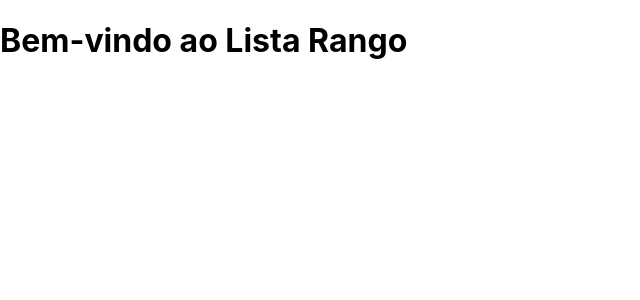
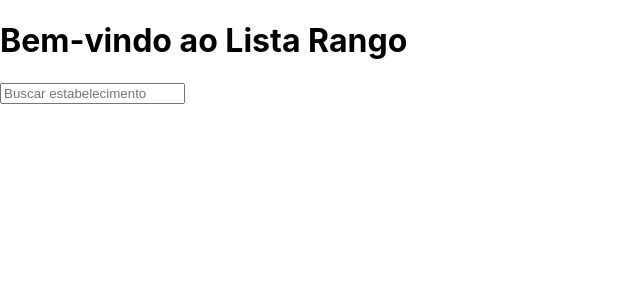
Before and after one commit to diegoneemu/rango, a React (Create React App) app: page / in a window 1280 px wide. Shown: the top 300 px of the page, without its empty margins (0-640 px from the left). Built offline with nearby package versions, Linux system fonts and the light colour scheme.

Commit message:
feat(<Home />): ensure that render a restaurant search field

```diff
--- a/src/components/pages/Home/index.tsx
+++ b/src/components/pages/Home/index.tsx
@@ -4,6 +4,7 @@ export const Home: FunctionComponent = () => {
   return (
     <div className="home_page">
       <h1>Bem-vindo ao Lista Rango</h1>
+      <input type="text" placeholder="Buscar estabelecimento" />
     </div>
   );
 }
```
